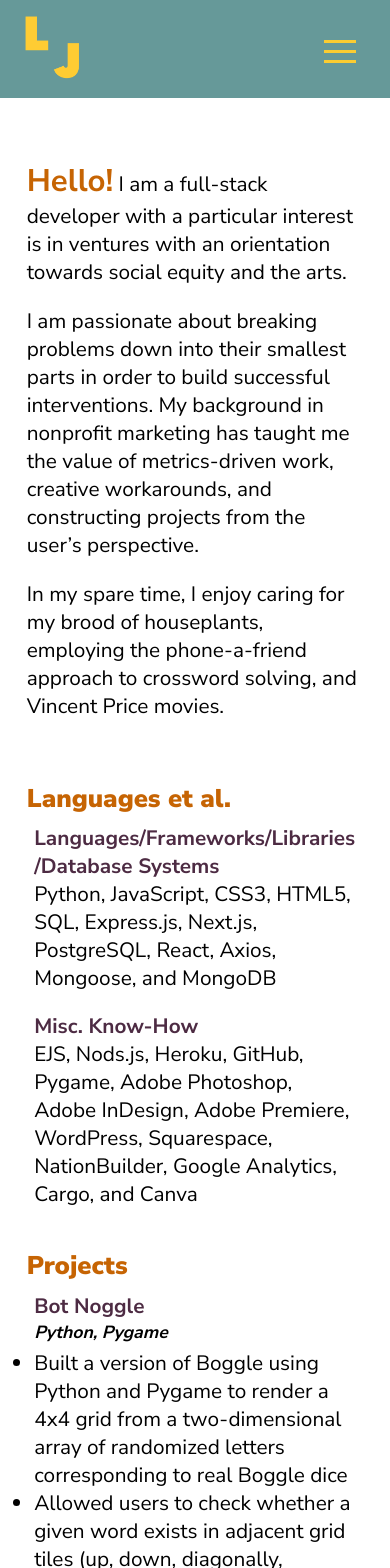
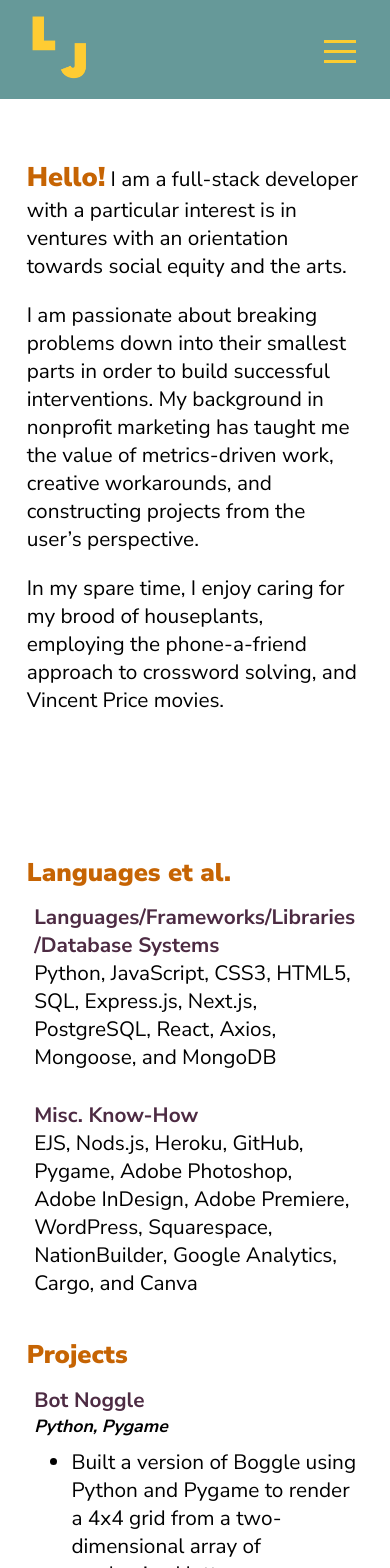
Before and after one commit to LouisaJohnston/Portfolio, a Next.js app: page / in a window 390 px wide. Shown: the top 1568 px of the page. Built offline with nearby package versions, Linux system fonts and the light colour scheme.

Commit message:
imrpove nav

```diff
--- a/components/Navbar.jsx
+++ b/components/Navbar.jsx
@@ -21,14 +21,17 @@ export default function Navbar() {
             <div id="future-flex">
                 <div id='nav-links'>
                     <div id="logo">
+                        <NavHashLink
+                            smooth to='#top'
+                            >
                             <Image
                                 src='/portfolio_logotransparent.png'
                                 alt='LJ'
                                 width={80}
                                 height={80}
                                 label="Show menu"
-                            className="relative"
                             />
+                        </NavHashLink>
                     </div>
                     <div>
                         <NavHashLink
--- a/styles/globals.css
+++ b/styles/globals.css
@@ -31,8 +31,12 @@ a {
 }
 
 #about p {
-  margin-left: 15%;
-  margin-right: 15%;
+  margin-left: 20%;
+  margin-right: 20%;
+}
+
+#languages {
+  margin-top: 1%;
 }
 
 #main {
@@ -42,8 +46,8 @@ a {
 
 #hello {
   display: inline;
-  font-size: 1.5em;
-  font-weight: 700;
+  font-size: 1.3em;
+  font-weight: 900;
   color: #C66403;
 }
 
@@ -52,9 +56,9 @@ h2 {
   color: #C66403;
   font-size: 1.7em;
   font-weight: 900;
-  padding-top: 2%;
-  margin-left: 15%;
-  margin-right: 15%;
+  padding-top: 5%;
+  margin-left: 20%;
+  margin-right: 20%;
   margin-bottom: 1%;
 }
 
@@ -63,15 +67,17 @@ h3 {
 }
 
 h3, h4, p, li {
-  margin-left: 20%;
-  margin-right: 20%;
+  margin-left: 25%;
+  margin-right: 25%;
+  font-size: 1.3em;
 }
 
 #main a {
-  margin-left: 20%;
-  margin-right: 20%;
+  margin-left: 25%;
+  margin-right: 25%;
   color: #669999;
   font-weight: 700;
+  font-size: 1.05em;
 }
 
 #main a:hover {
@@ -80,8 +86,8 @@ h3, h4, p, li {
 }
 
 .top-anchor {
-  padding-top: 87px;
-  margin-top: -87px;
+  padding-top: 10px;
+  margin-top: -10px;
   -webkit-background-clip: content-box;
   background-clip: content-box;
 }
@@ -106,14 +112,14 @@ h3, h4, p, li {
 }
 
 .less-flush {
-  padding-top: 5px;
+  padding-top: 10px;
   margin-top: 0;
   padding-bottom: 0;
   margin-bottom: 0;
 }
 
 .even-less-flush {
-  padding-top: 20px;
+  padding-top: 30px;
   margin-top: 0;
   padding-bottom: 0;
   margin-bottom: 0;
@@ -150,8 +156,7 @@ nav a:hover {
 #logo {
   position: relative;
   display: inline;
-  margin: 0;
-  padding-right: 50;
+  /* margin: 0; */
 }
 
 /******** Footer ********/
@@ -255,8 +260,6 @@ nav a:hover {
   #nav-links {
     position: relative;
     display: inline;
-    margin: 0;
-    padding-right: 50;
   }
 
   .hamburger {
@@ -335,10 +338,6 @@ nav a:hover {
     font-weight: 700;
   }
 
-  ul {
-    padding-inline-start: 0;
-  }
-
   #footer {
     font-size: 12px;
     width: 100vw;
```
Lines whose indentation alone changed are shown as unchanged.
